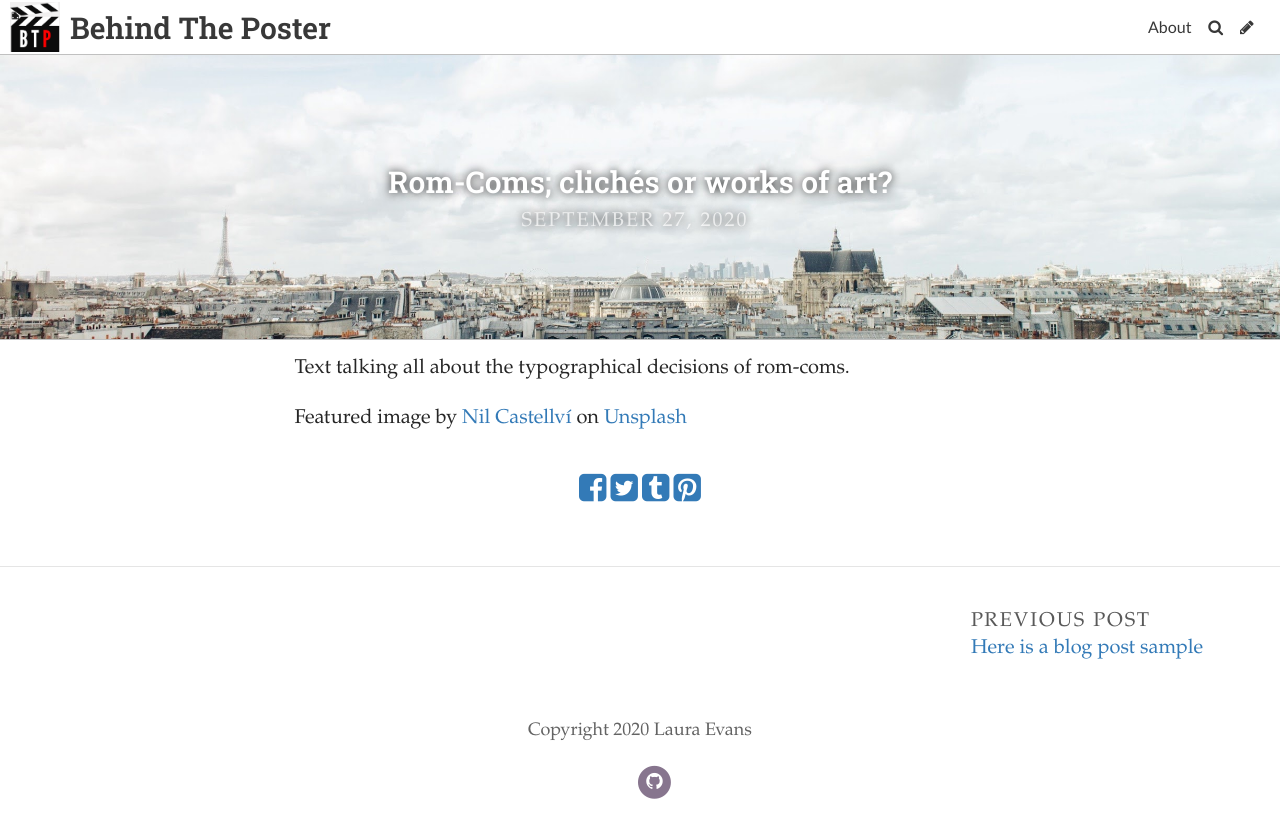
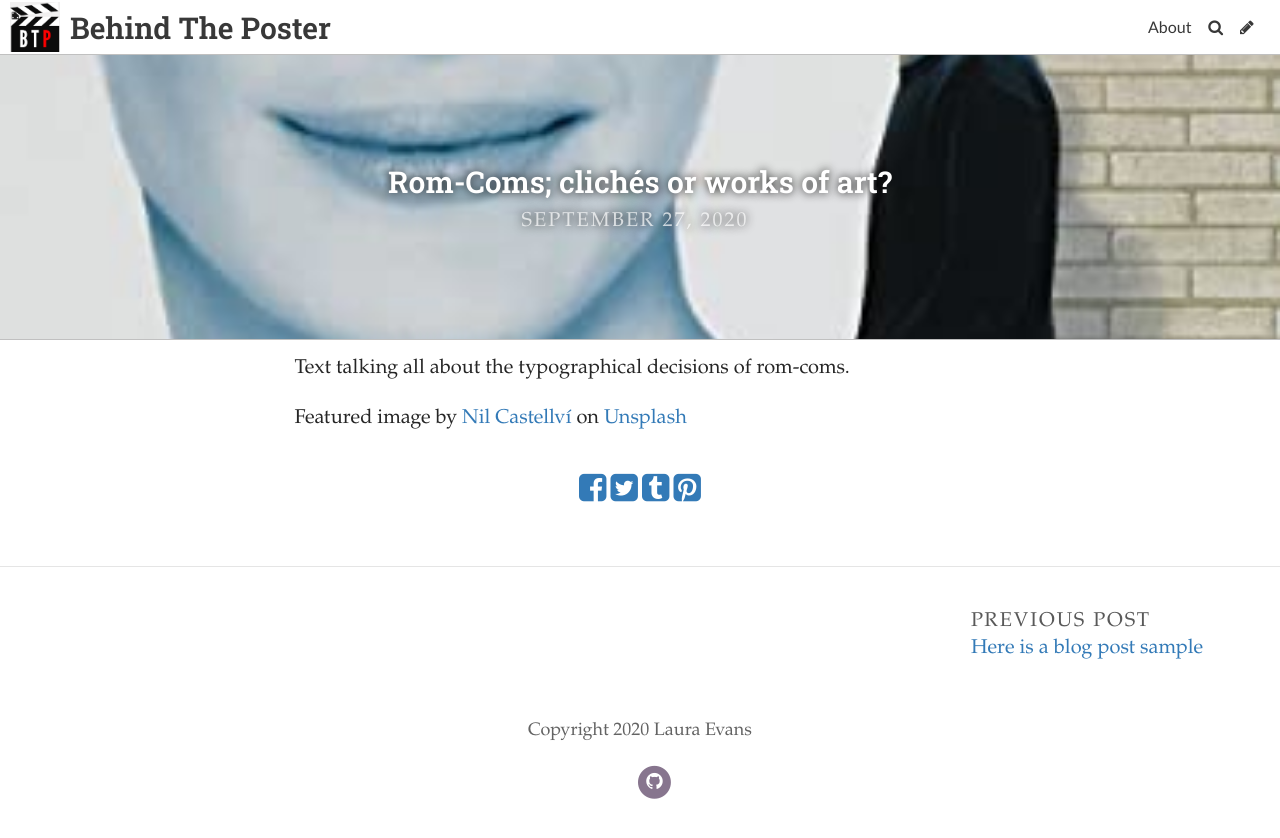
Before and after one commit to Laura-Evans/MoviePosters, a Jekyll site: the page built from _posts/2020-09-27-welcome-to-behind-the-poster.md, in a window 1280 px wide. Shown: the top 838 px of the page. Built offline with Jekyll 4.4.1, drawn with Linux system fonts in a browser that asks for light colours; some web fonts are replaced.

Commit message:
Update Post “2020-09-27-welcome-to-behind-the-poster”

```diff
--- a/_posts/2020-09-27-welcome-to-behind-the-poster.md
+++ b/_posts/2020-09-27-welcome-to-behind-the-poster.md
@@ -2,7 +2,7 @@
 layout: post
 title: Rom-Coms; clichés or works of art?
 date: 2020-09-27T14:53:40.627Z
-header_feature_image: ../uploads/nil-castellvi-zg5_505muog-unsplash.jpg
+header_feature_image: ../uploads/notting-hill.jpg
 caption: ""
 comments: true
 ---
```
Also changed, not shown: uploads/notting-hill.jpg (added).
